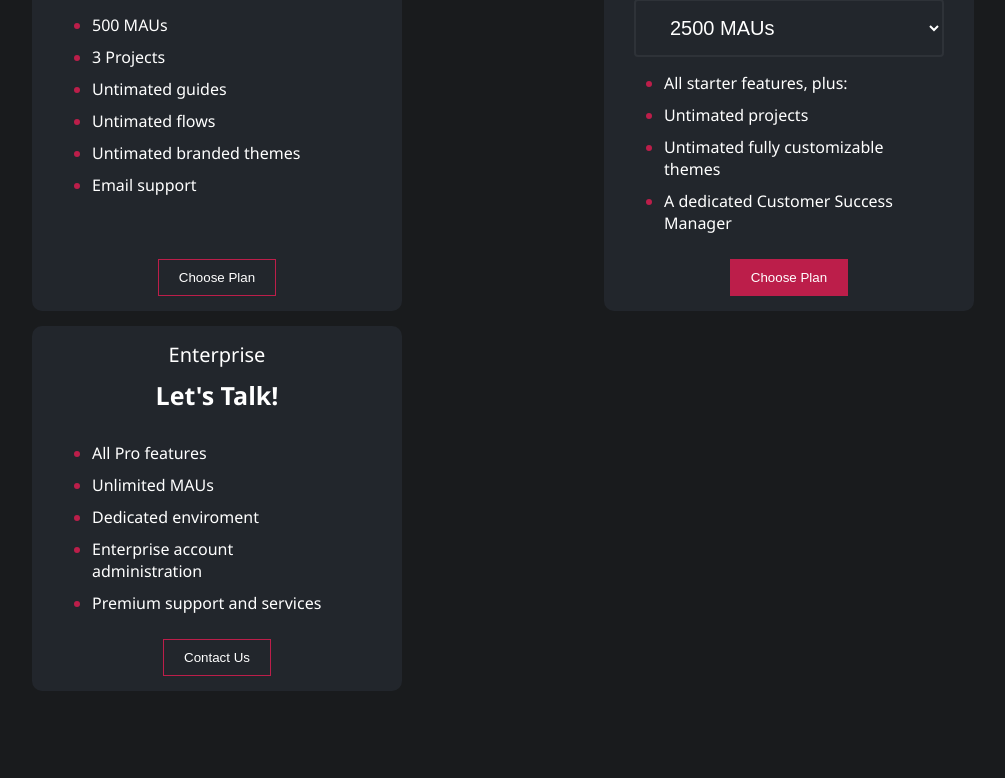
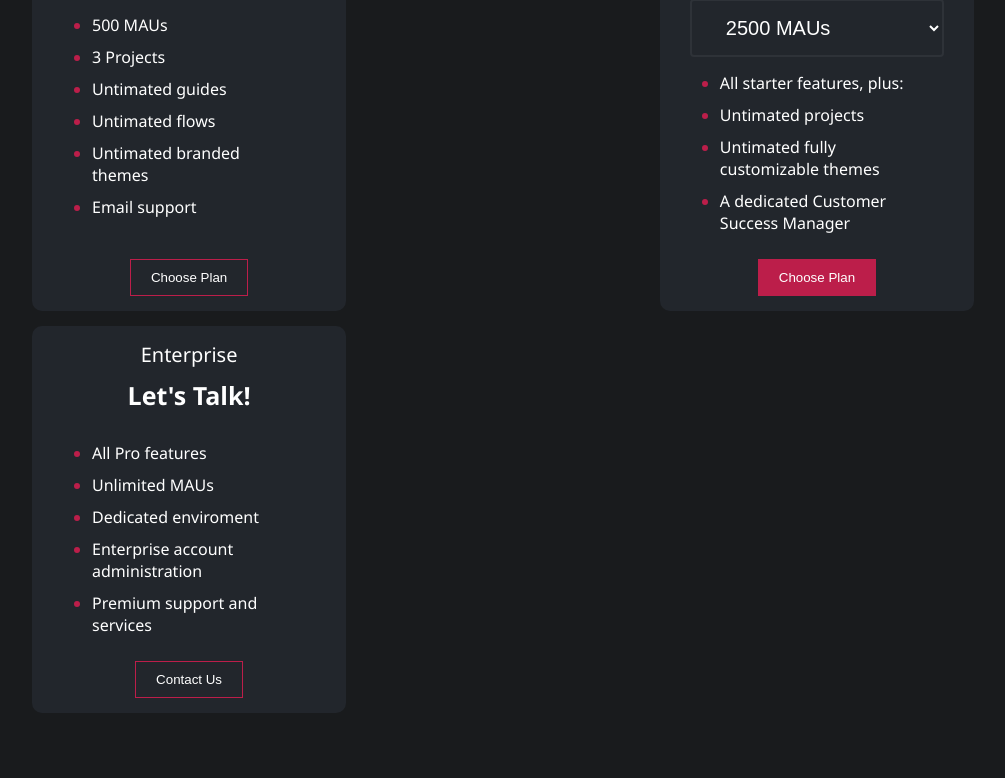
Before and after one commit to AhmedSaeed217/Pricing-Cards-section, a plain HTML site: page index.html in a window 1280 px wide. Shown: the part 364-1142 px from the top of the page, without its empty margins (142-1147 px from the left). Before the commit the page ends 1120 px from the top, so only its background shows below. Drawn offline with Linux system fonts and the light colour scheme.

Commit message:
Update style.css

```diff
--- a/css/style.css
+++ b/css/style.css
@@ -90,7 +90,7 @@
   }
 
   .plan{
-    width:370px;
+    width:33%;
     background-color:rgb(34,38,44);
     color: white;
     padding: 15px 30px;
```
